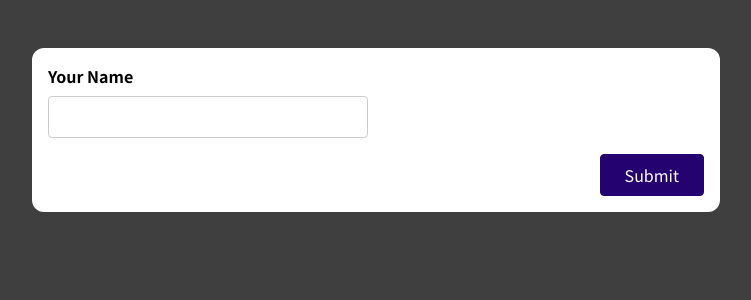
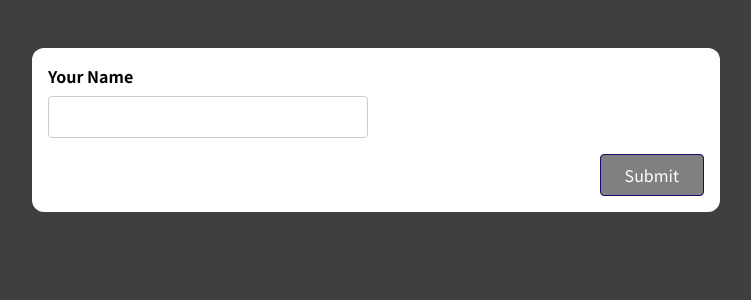
Before and after one commit to aadil42/working-with-form-in-react, a React (Create React App) app: page / in a window 1280 px wide. Shown: the top 300 px of the page, without its empty margins (264-1015 px from the left). Built offline with nearby package versions, Linux system fonts and the light colour scheme.

Commit message:
making submit button disable if the input is invalid

```diff
--- a/src/components/SimpleInput.js
+++ b/src/components/SimpleInput.js
@@ -7,6 +7,12 @@ const SimpleInput = (props) => {
   const enteredNameIsValid = enteredValue.trim() !== '';
   const isInvalid = (!enteredNameIsValid && isInputTouched) ? true : false;
   const formClass = (isInvalid) ? 'form-control invalid' : 'form-control';
+
+  let isFormValid = false;
+
+  if(enteredNameIsValid) {
+    isFormValid = true;
+  }
 
   const changeHandler = (e) => {
     setEnteredValue(e.target.value);
@@ -19,6 +25,8 @@ const SimpleInput = (props) => {
   const submitHandler = (event) => {
     event.preventDefault();
     setIsInputTouched(true);
+
+    // now we don't even need to check this condition, because we're not allowing user to even submit if the field is empty. so this function will never run on an empty field
     if(!enteredNameIsValid) return; // we are not checking isInvalid because react schedules the states changes and we won't have the latest value for invalid.
     // true we are changing isTouched state above but we won't have the latest invalid at this point
     console.log('success');
@@ -34,7 +42,7 @@ const SimpleInput = (props) => {
         {isInvalid && <p className="error-text">input field must not be empty!</p>}
       </div>
       <div className="form-actions">
-        <button>Submit</button>
+        <button disabled={!isFormValid}>Submit</button>
       </div>
     </form>
   );
--- a/src/index.css
+++ b/src/index.css
@@ -92,6 +92,11 @@ button:active {
   background-color: #fddddd;
 }
 
+button:disabled {
+  background-color: gray;
+  color: white;;
+}
+
 .invalid input:focus {
   border-color: #ff8800;
   background-color: #fbe8d2;
```
